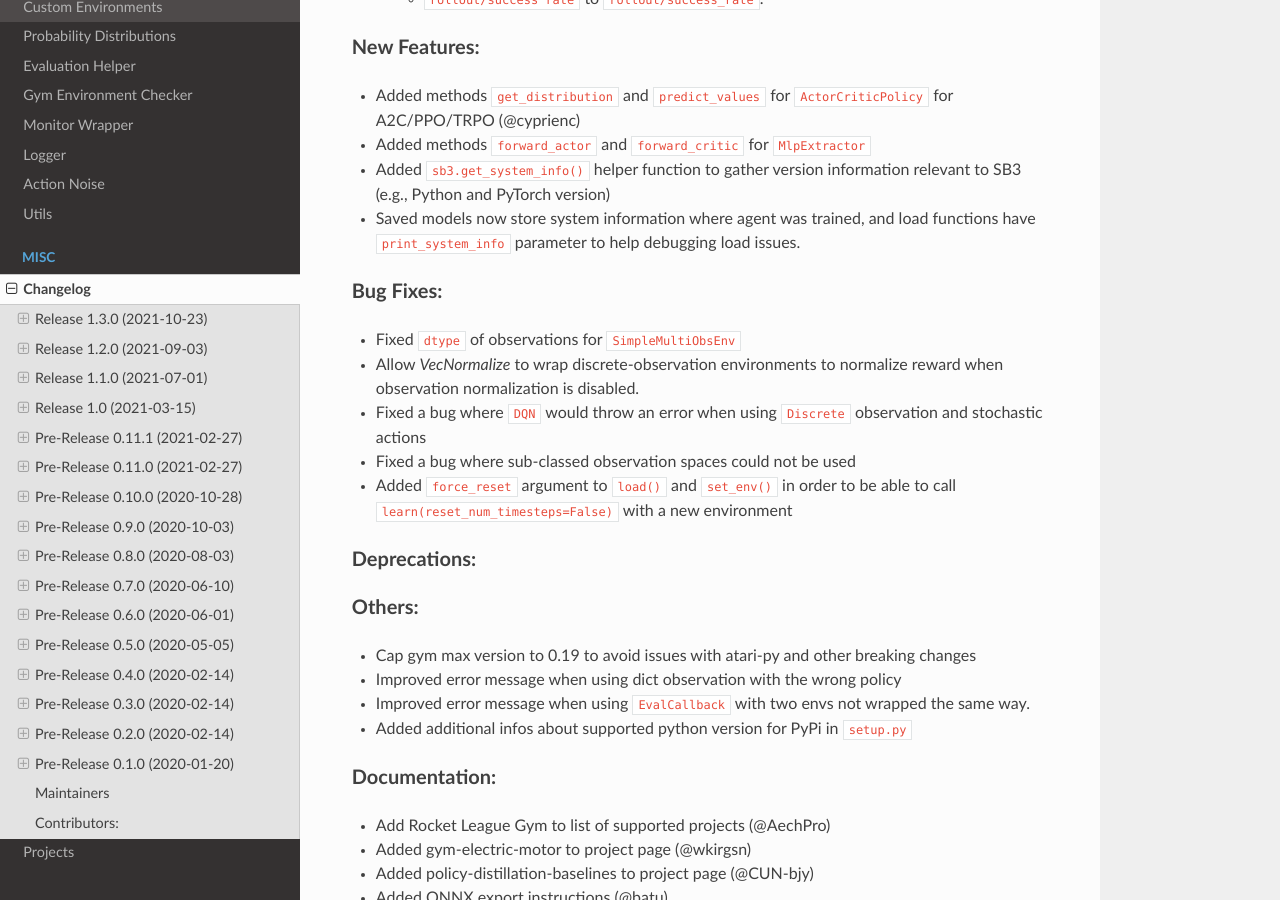
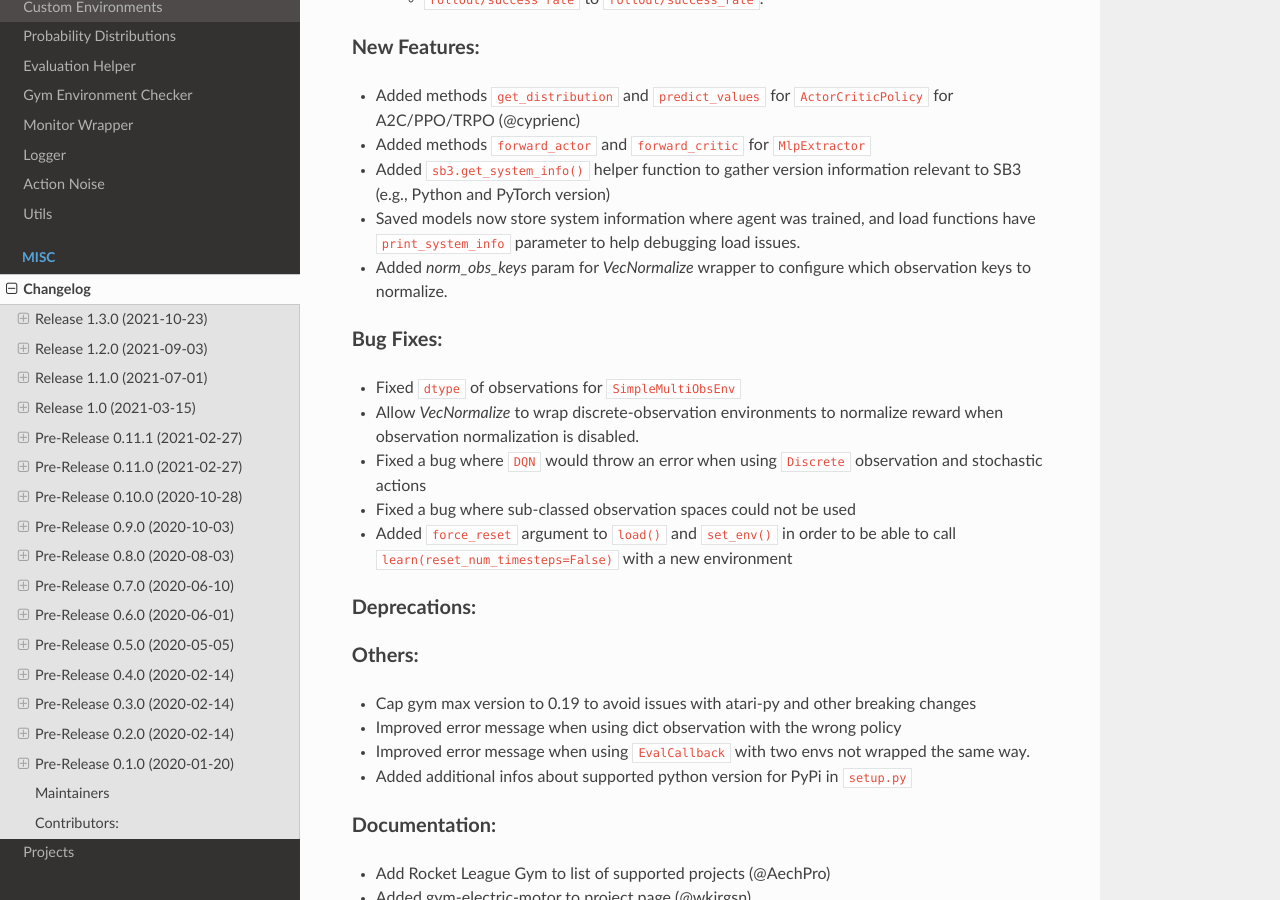
Before and after one commit to DLR-RM/stable-baselines3, a Sphinx documentation site: the page built from docs/misc/changelog.rst, in a window 1280 px wide and 900 px high, scrolled down 604 px. Built offline with Sphinx 7.4.7 and the Read the Docs theme 2.0.0, drawn with Linux system fonts in a browser that asks for light colours.

Commit message:
Updated changelog

```diff
--- a/docs/misc/changelog.rst
+++ b/docs/misc/changelog.rst
@@ -31,6 +31,7 @@ New Features:
 - Added methods ``forward_actor`` and ``forward_critic`` for ``MlpExtractor``
 - Added ``sb3.get_system_info()`` helper function to gather version information relevant to SB3 (e.g., Python and PyTorch version)
 - Saved models now store system information where agent was trained, and load functions have ``print_system_info`` parameter to help debugging load issues.
+- Added `norm_obs_keys` param for `VecNormalize` wrapper to configure which observation keys to normalize.
 
 Bug Fixes:
 ^^^^^^^^^^
```
